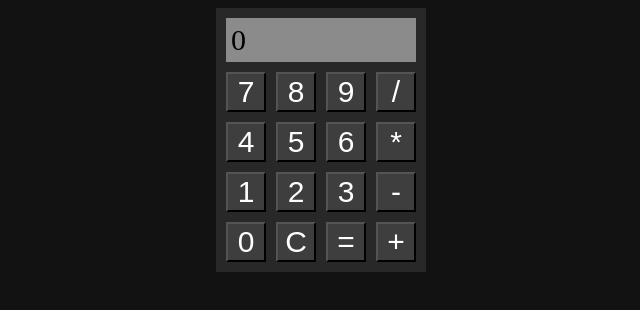
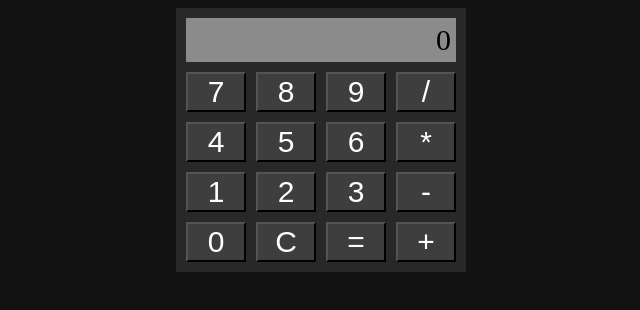
Before and after one commit to Ashtonautica/odin-calculator, a plain HTML site: page index.html in a window 1280 px wide. Shown: the whole page, without its empty margins (319-959 px from the left). Drawn offline with Linux system fonts and the light colour scheme.

Commit message:
Prevent display overflow

```diff
--- a/script.js
+++ b/script.js
@@ -38,7 +38,15 @@ function operate(a, b, operator) {
 };
 
 function updateDisplay() {
-    display.textContent = displayValue;
+    let formattedDisplayValue = displayValue;
+    if (displayValue.length > 16) {
+        formattedDisplayValue = Number(displayValue).toExponential(10).toString();
+    }
+    else {
+        formattedDisplayValue = (Math.round((Number(formattedDisplayValue) * 1e10)) / 1e10).toString();
+        console.log(formattedDisplayValue);
+    }
+    display.textContent = formattedDisplayValue;
 };
 updateDisplay();
 
@@ -50,7 +58,7 @@ function resetVariables() {
 }
 
 numberButtons.forEach(button => button.addEventListener("click", event => {
-    if (displayValue.length < 12) {
+    if (displayValue.length < 10) {
         currentNumber = Number(currentNumber.toString() + event.target.id);
         displayValue = currentNumber.toString();
         updateDisplay();
@@ -77,7 +85,7 @@ operatorButtons.forEach(button => button.addEventListener("click", event => {
 }))
 
 equalsButton.addEventListener("click", event => {
-    displayValue = operate(currentNumber, storedNumber, operator);
+    displayValue = operate(storedNumber, currentNumber, operator);
     updateDisplay();
     resetVariables();
 })
--- a/style.css
+++ b/style.css
@@ -19,16 +19,19 @@ body{
     color: black;
     padding: 5px;
     height: 34px;
+    width: 260px;
+    text-align: right;
 }
 
 .row {
     display: flex;
     gap: 10px;
+    justify-content: center;
 }
 
 button {
     background-color: #3e3e3e;
     color: white;
-    width: 40px;
+    width: 60px;
     font-size: inherit;
 }
```
